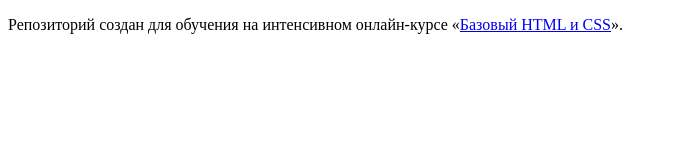
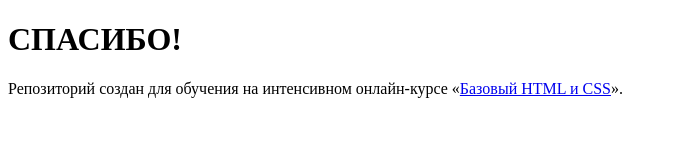
Before and after one commit to FearNothing/386961-gllacy, a plain HTML site: page index.html in a window 1280 px wide. Shown: the whole page, without its empty margins (0-677 px from the left). Drawn offline with Linux system fonts and the light colour scheme.

Commit message:
Вставил заголовок первого уровня

```diff
--- a/index.html
+++ b/index.html
@@ -5,8 +5,7 @@
     <title>HTML Academy: Глейси</title>
   </head>
   <body>
-
+    <h1>СПАСИБО!</h1>
     <p>Репозиторий создан для обучения на интенсивном онлайн‑курсе «<a href="https://htmlacademy.ru/intensive/htmlcss">Базовый HTML и CSS</a>».</p>
-
   </body>
 </html>
```
